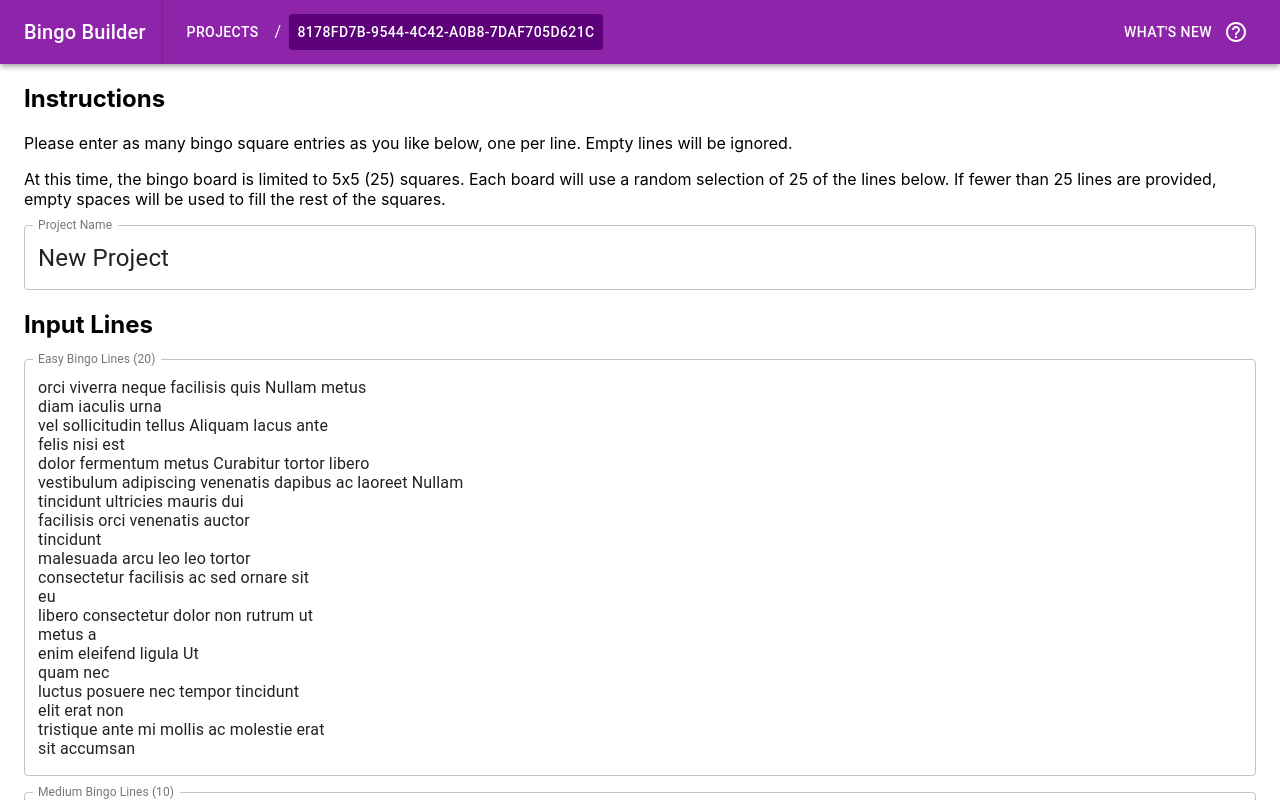
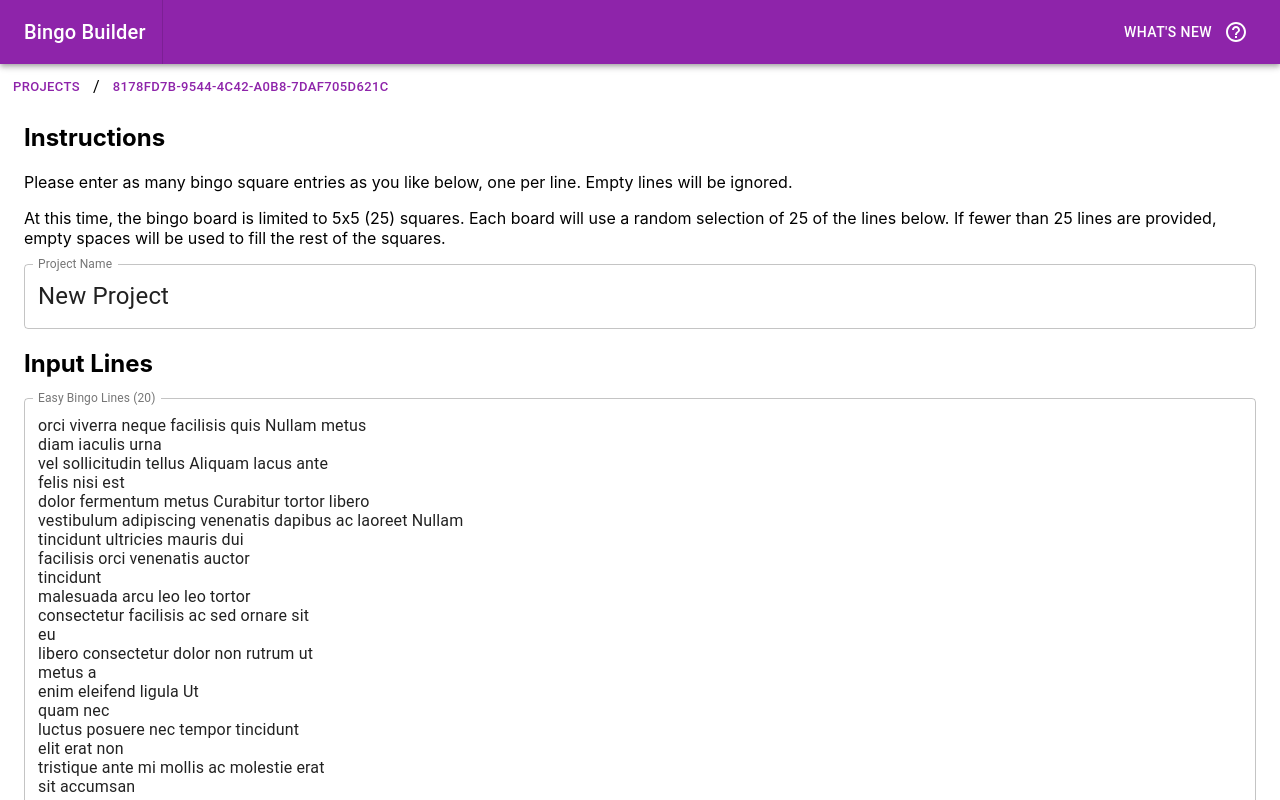
Before and after one commit to DSurguy/bingo-builder, a React (Vite) app: page / in a window 1280 px wide. Both pictures are taken after a click on the button "CREATE NEW PROJECT". Shown: the top 800 px of the page. Built offline with nearby package versions, Linux system fonts and the light colour scheme.

Commit message:
Convert navigation to breadcrumbs

```diff
--- a/package.json
+++ b/package.json
@@ -1,5 +1,5 @@
 {
-  "version": "2.0.0",
+  "version": "2.0.1",
   "engines": {
     "node": ">=14"
   },
--- a/src/App.tsx
+++ b/src/App.tsx
@@ -8,6 +8,7 @@ import TopAppBar from './components/TopAppBar';
 import packageJson from '../package.json'
 import ProjectList from './steps/ProjectList'
 import { appStepState } from './store/appState';
+import Breadcrumb from './components/Breadcrumb'
 
 function App() {
   const [step, setStep] = useRecoilState(appStepState);
@@ -56,6 +57,7 @@ function App() {
 
   return (<Fragment>
     <TopAppBar />
+    <Breadcrumb />
     {getStepContent()}
   </Fragment>)
 }
--- /dev/null
+++ b/src/components/Breadcrumb.tsx
@@ -0,0 +1,53 @@
+import React, { Fragment } from 'react';
+import { Box, Button, Typography, useMediaQuery } from '@material-ui/core';
+import { useTheme } from '@material-ui/core/styles';
+import { useRecoilState, useRecoilValue } from 'recoil';
+import { loadedProjectState } from '../store/project';
+import { appStepState, saveInProgressState } from '../store/appState';
+import { AppStep } from '../types';
+
+export default function Breadcrumb() {
+  const theme = useTheme();
+  const [loadedProject, setLoadedProjectState] = useRecoilState(loadedProjectState);
+  const [appStep, setAppStep] = useRecoilState(appStepState);
+  const saveInProgress = useRecoilValue(saveInProgressState);
+  const isExtraSmall = useMediaQuery(theme.breakpoints.down('xs'));
+
+  const onProjectsLinkClick = () => {
+    if( saveInProgress ) return;
+    if( appStep !== AppStep.projectList ) {
+      setLoadedProjectState(null);
+      setAppStep(AppStep.projectList);
+    }
+  }
+
+  const onLoadedProjectClick = () => {
+    if( saveInProgress ) return;
+    setAppStep(AppStep.input)
+  }
+
+  const ProjectsLink = () => {
+    return (
+      <Button size="small" color="primary" onClick={onProjectsLinkClick}>Projects</Button>
+    )
+  }
+
+  const LoadedProjectLink = () => {
+    if( !loadedProject ) return null;
+    const truncatedId = `${loadedProject.id.split('-')[0]}...`;
+    const idContent = isExtraSmall ? truncatedId : loadedProject.id;
+    return (
+      <Fragment>
+        <Typography style={{ marginRight: '0.5em', marginLeft: '0.5em', alignSelf: 'center' }}>/</Typography>
+        <Button size="small" color="primary" onClick={onLoadedProjectClick} >{idContent}</Button>
+      </Fragment>
+    )
+  }
+
+  return loadedProject ? (
+    <Box display="flex" style={{ margin: "0.5em" }}>
+      <ProjectsLink />
+      <LoadedProjectLink />
+    </Box>
+  ) : null;
+}
--- a/src/components/TopAppBar.tsx
+++ b/src/components/TopAppBar.tsx
@@ -2,42 +2,15 @@ import React, { useState } from 'react';
 import { AppBar, Button, Divider, Toolbar, Typography, CircularProgress, useMediaQuery, IconButton } from '@material-ui/core';
 import HelpOutlineIcon from '@material-ui/icons/HelpOutline';
 import { useTheme } from '@material-ui/core/styles';
-import { appStepState, saveInProgressState } from '../store/appState';
-import { useRecoilState, useRecoilValue } from 'recoil';
-import { AppStep } from '../types';
-import { loadedProjectState } from '../store/project';
+import { saveInProgressState } from '../store/appState';
+import { useRecoilValue } from 'recoil';
 import News from './News';
 
 export default function TopAppBar() {
   const theme = useTheme();
-  const [appStep, setAppStepState] = useRecoilState(appStepState);
-  const [loadedProject, setLoadedProjectState] = useRecoilState(loadedProjectState);
   const saveInProgress = useRecoilValue(saveInProgressState);
   const [showNews, setShowNews] = useState(false);
   const isSmall = useMediaQuery(theme.breakpoints.down('sm'));
-
-  const onProjectsButtonClicked = () => {
-    if( appStep !== AppStep.projectList ) {
-      setLoadedProjectState(null);
-      setAppStepState(AppStep.projectList);
-    }
-  }
-
-  const LoadedProjectLink = () => {
-    if( !loadedProject ) return null;
-    return (
-      <Button
-        disabled={saveInProgress}
-        onClick={() => setAppStepState(AppStep.input)}
-        color="inherit"
-        style={{
-          backgroundColor: theme.palette.primary.dark
-        }}
-      >
-        {isSmall ? loadedProject.id.split('-')[0]+"..." : loadedProject.id}
-      </Button>
-    )
-  }
 
   const NewsButton = () => {
     if( isSmall )
@@ -52,16 +25,6 @@ export default function TopAppBar() {
         <Typography variant="h6">Bingo Builder</Typography>
         <Divider orientation="vertical" flexItem style={{ marginLeft: '1em', marginRight: '1em' }} />
         { saveInProgress ? <CircularProgress size="1em" color="inherit" /> : null}
-        <Button
-          disabled={saveInProgress}
-          onClick={onProjectsButtonClicked}
-          color="inherit"
-          style={{
-            backgroundColor: appStep === AppStep.projectList ? theme.palette.primary.dark : undefined
-          }}
-        >Projects</Button>
-        {loadedProject ? <Typography style={{ marginLeft: '0.5em', marginRight: '0.5em' }}>/</Typography> : null}
-        <LoadedProjectLink />
         <NewsButton />
         <News open={showNews} onClose={() => setShowNews(false)} />
       </Toolbar>
```
